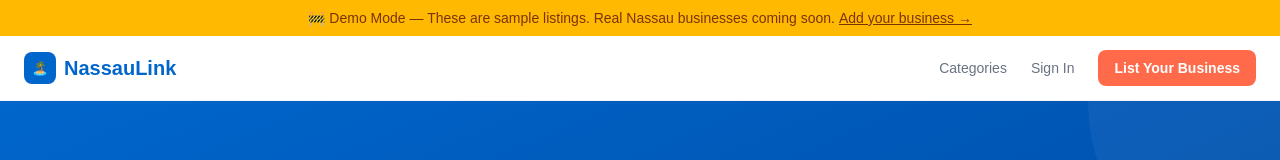
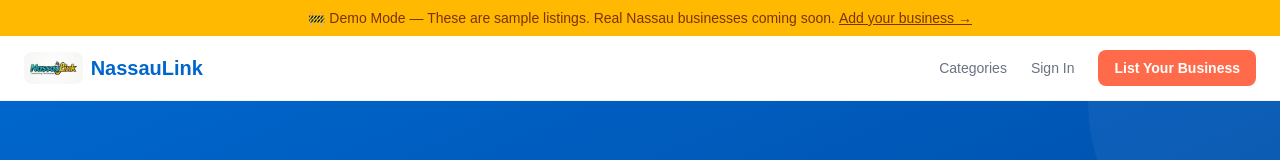
Before and after one commit to ReeceBGv/nassaulink, a Next.js app: page / in a window 1280 px wide. Shown: the top 160 px of the page. Built offline with nearby package versions, Linux system fonts and the light colour scheme; no server answers; the database is empty.

Commit message:
feat: replace emoji logo with new brand logo across all pages

```diff
--- a/src/app/(auth)/login/page.tsx
+++ b/src/app/(auth)/login/page.tsx
@@ -33,9 +33,7 @@ export default function LoginPage() {
   return (
     <div className="bg-white rounded-2xl shadow-lg p-8">
       <div className="text-center mb-8">
-        <div className="w-12 h-12 bg-[#0066cc] rounded-xl flex items-center justify-center text-white text-xl mx-auto mb-4">
-          🏝️
-        </div>
+          <img src="/logo.jpg" alt="NassauLink" className="h-8 w-auto rounded-lg mx-auto mb-4" />
         <h1 className="text-2xl font-bold text-[#1a1a2e]">Welcome back</h1>
         <p className="text-gray-500 mt-1">Sign in to manage your listings</p>
       </div>
--- a/src/app/(auth)/signup/page.tsx
+++ b/src/app/(auth)/signup/page.tsx
@@ -59,9 +59,7 @@ export default function SignupPage() {
   return (
     <div className="bg-white rounded-2xl shadow-lg p-8">
       <div className="text-center mb-8">
-        <div className="w-12 h-12 bg-[#0066cc] rounded-xl flex items-center justify-center text-white text-xl mx-auto mb-4">
-          🏝️
-        </div>
+          <img src="/logo.jpg" alt="NassauLink" className="h-8 w-auto rounded-lg mx-auto mb-4" />
         <h1 className="text-2xl font-bold text-[#1a1a2e]">Create your account</h1>
         <p className="text-gray-500 mt-1">Start listing your business</p>
       </div>
--- a/src/app/business/[slug]/page.tsx
+++ b/src/app/business/[slug]/page.tsx
@@ -149,7 +149,7 @@ export default async function BusinessPage({ params }: PageProps) {
       <header className="bg-white border-b border-gray-100 sticky top-0 z-50">
         <nav className="max-w-4xl mx-auto px-6 h-16 flex items-center justify-between">
           <Link href="/" className="text-xl font-bold text-[#0066cc] flex items-center gap-2">
-            <span className="w-8 h-8 bg-[#0066cc] rounded-lg flex items-center justify-center text-white text-sm">🏝️</span>
+            <img src="/logo.jpg" alt="NassauLink" className="h-8 w-auto rounded-lg" />
             NassauLink
           </Link>
           <Link href="/" className="text-sm font-medium text-gray-500 hover:text-[#0066cc] flex items-center gap-1 transition-colors">
--- a/src/app/categories/page.tsx
+++ b/src/app/categories/page.tsx
@@ -40,7 +40,7 @@ export default async function CategoriesPage() {
       <header className="bg-white border-b border-gray-100 sticky top-0 z-50">
         <nav className="max-w-7xl mx-auto px-6 h-16 flex items-center justify-between">
           <Link href="/" className="text-xl font-bold text-[#0066cc] flex items-center gap-2">
-            <span className="w-8 h-8 bg-[#0066cc] rounded-lg flex items-center justify-center text-white text-sm">🏝️</span>
+            <img src="/logo.jpg" alt="NassauLink" className="h-8 w-auto rounded-lg" />
             NassauLink
           </Link>
           <div className="flex items-center gap-4">
--- a/src/app/category/[slug]/page.tsx
+++ b/src/app/category/[slug]/page.tsx
@@ -78,7 +78,7 @@ export default async function CategoryPage({ params }: PageProps) {
       <header className="bg-white border-b border-gray-100 sticky top-0 z-50">
         <nav className="max-w-4xl mx-auto px-6 h-16 flex items-center justify-between">
           <Link href="/" className="text-xl font-bold text-[#0066cc] flex items-center gap-2">
-            <span className="w-8 h-8 bg-[#0066cc] rounded-lg flex items-center justify-center text-white text-sm">🏝️</span>
+            <img src="/logo.jpg" alt="NassauLink" className="h-8 w-auto rounded-lg" />
             NassauLink
           </Link>
           <div className="flex items-center gap-4">
--- a/src/app/claim/page.tsx
+++ b/src/app/claim/page.tsx
@@ -108,7 +108,7 @@ export default function ClaimPage() {
       <header className="bg-white border-b border-gray-100 sticky top-0 z-50">
         <nav className="max-w-7xl mx-auto px-6 h-16 flex items-center justify-between">
           <Link href="/" className="text-xl font-bold text-[#0066cc] flex items-center gap-2">
-            <span className="w-8 h-8 bg-[#0066cc] rounded-lg flex items-center justify-center text-white text-sm">🏝️</span>
+            <img src="/logo.jpg" alt="NassauLink" className="h-8 w-auto rounded-lg" />
             NassauLink
           </Link>
           <Link href="/" className="text-sm font-medium text-gray-500 hover:text-[#0066cc] flex items-center gap-1 transition-colors">
--- a/src/app/dashboard/claims/page.tsx
+++ b/src/app/dashboard/claims/page.tsx
@@ -44,7 +44,7 @@ export default async function ClaimsAdminPage() {
       <header className="bg-white border-b border-gray-100 sticky top-0 z-50">
         <nav className="max-w-7xl mx-auto px-6 h-16 flex items-center justify-between">
           <Link href="/" className="text-xl font-bold text-[#0066cc] flex items-center gap-2">
-            <span className="w-8 h-8 bg-[#0066cc] rounded-lg flex items-center justify-center text-white text-sm">🏝️</span>
+            <img src="/logo.jpg" alt="NassauLink" className="h-8 w-auto rounded-lg" />
             NassauLink
           </Link>
           <div className="flex items-center gap-4">
--- a/src/app/dashboard/layout.tsx
+++ b/src/app/dashboard/layout.tsx
@@ -18,7 +18,7 @@ export default async function DashboardLayout({
       <div className="bg-white border-b border-gray-100">
         <div className="max-w-7xl mx-auto px-6 h-16 flex items-center justify-between">
           <a href="/" className="text-xl font-bold text-[#0066cc] flex items-center gap-2">
-            <span className="w-8 h-8 bg-[#0066cc] rounded-lg flex items-center justify-center text-white text-sm">🏝️</span>
+            <img src="/logo.jpg" alt="NassauLink" className="h-8 w-auto rounded-lg" />
             NassauLink
           </a>
           <div className="flex items-center gap-4">
--- a/src/app/dashboard/page.tsx
+++ b/src/app/dashboard/page.tsx
@@ -95,9 +95,7 @@ export default async function DashboardPage() {
         </div>
       ) : (
         <div className="bg-white rounded-xl p-12 text-center shadow-sm border border-gray-100">
-          <div className="w-16 h-16 bg-gray-100 rounded-full flex items-center justify-center text-2xl mx-auto mb-4">
-            🏝️
-          </div>
+          <img src="/logo.jpg" alt="NassauLink" className="h-8 w-auto rounded-lg mx-auto mb-4" />
           <h3 className="text-lg font-bold text-[#1a1a2e] mb-2">No listings yet</h3>
           <p className="text-gray-500 mb-6 max-w-md mx-auto">
             Add your first business listing to get found by Nassau residents searching for what you do.
--- a/src/app/page.tsx
+++ b/src/app/page.tsx
@@ -54,7 +54,7 @@ export default async function HomePage() {
       <header className="bg-white border-b border-gray-100 sticky top-0 z-50">
         <nav className="max-w-7xl mx-auto px-6 h-16 flex items-center justify-between">
           <Link href="/" className="text-xl font-bold text-[#0066cc] flex items-center gap-2">
-            <span className="w-8 h-8 bg-[#0066cc] rounded-lg flex items-center justify-center text-white text-sm">🏝️</span>
+            <img src="/logo.jpg" alt="NassauLink" className="h-8 w-auto rounded-lg" />
             NassauLink
           </Link>
           <div className="flex items-center gap-6">
--- a/src/app/search/page.tsx
+++ b/src/app/search/page.tsx
@@ -81,7 +81,7 @@ export default async function SearchPage({ searchParams }: PageProps) {
       <header className="bg-white border-b border-gray-100 sticky top-0 z-50">
         <nav className="max-w-7xl mx-auto px-6 h-16 flex items-center justify-between">
           <Link href="/" className="text-xl font-bold text-[#0066cc] flex items-center gap-2">
-            <span className="w-8 h-8 bg-[#0066cc] rounded-lg flex items-center justify-center text-white text-sm">🏝️</span>
+            <img src="/logo.jpg" alt="NassauLink" className="h-8 w-auto rounded-lg" />
             NassauLink
           </Link>
           <Link href="/" className="text-sm font-medium text-gray-500 hover:text-[#0066cc] flex items-center gap-1">
```
Also changed, not shown: public/logo.jpg (added).
